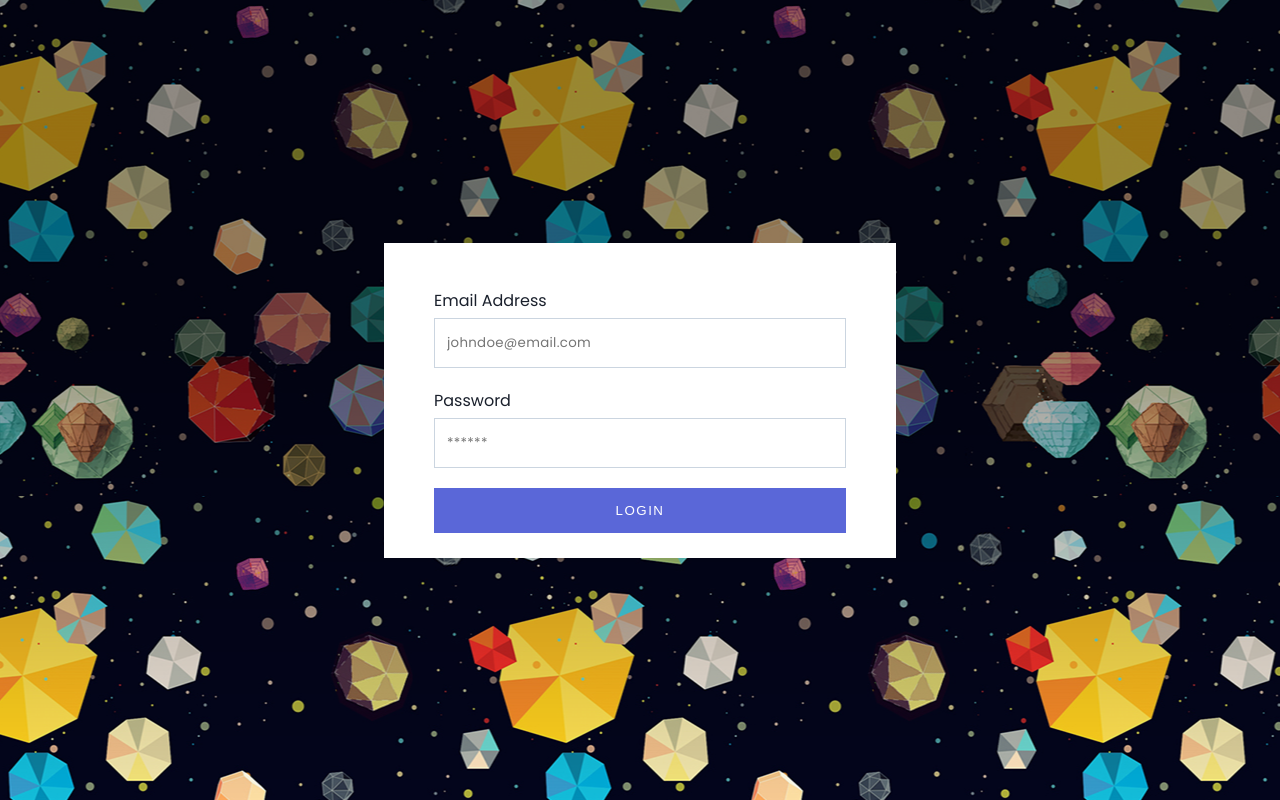
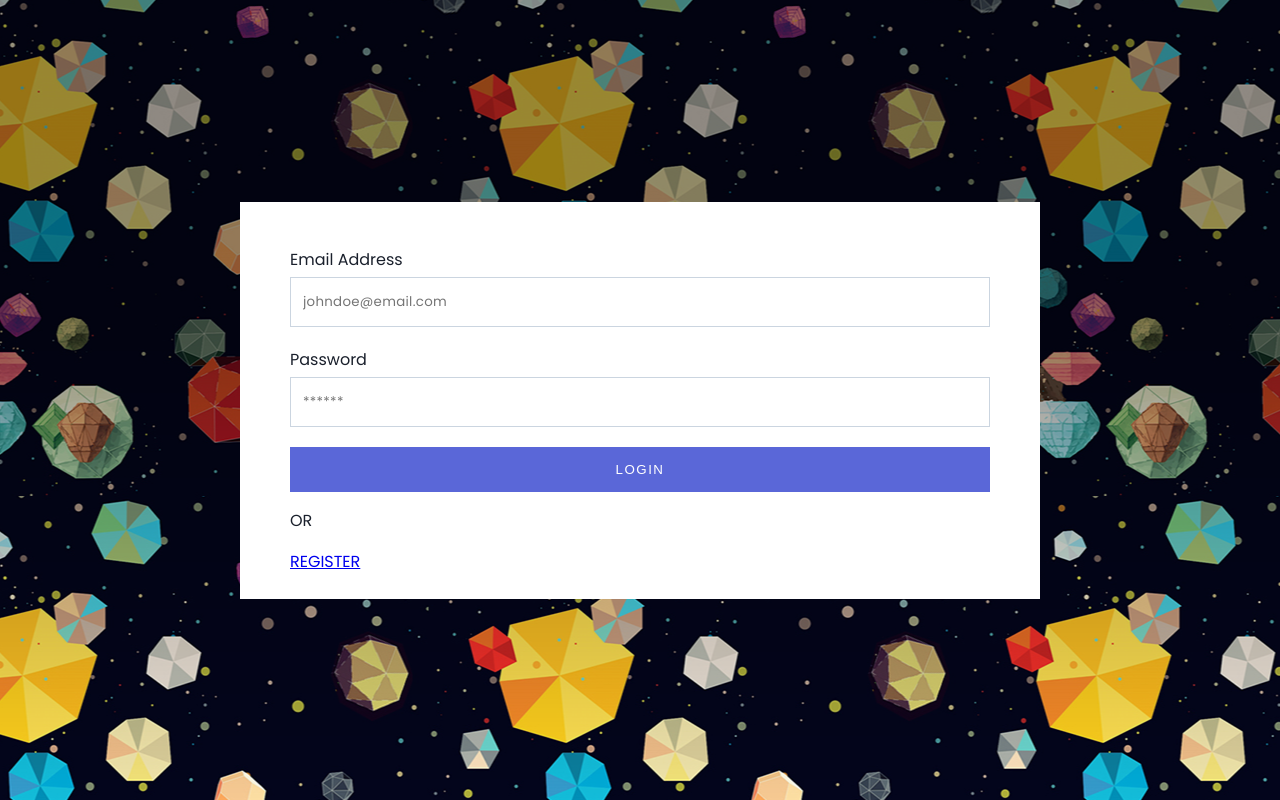
Before and after one commit to agneym/the-goal-tracker, a React (Create React App) app: page /auth/login in a window 1280 px wide. Built offline with nearby package versions, Linux system fonts and the light colour scheme.

Commit message:
substitute with server key

```diff
--- a/src/pages/Auth/Login.js
+++ b/src/pages/Auth/Login.js
@@ -1,5 +1,6 @@
 import React from "react";
 import styled from "styled-components";
+import { Link } from "react-router-dom";
 
 import Input from "../../components/Input";
 import Button from "../../components/Button";
@@ -7,9 +8,8 @@
 const Container = styled.section`
   background-color: ${props => props.theme.colors.white};
   padding: 2.5rem 5rem;
-  width: 40%;
+  width: 100%;
   max-width: 800px;
-  min-width: 500px;
 `;
 
 const StyledInput = styled(Input)`
@@ -47,9 +47,13 @@
           placeholder="******"
           autoComplete="current-password"
         />
-        <Button variant="primary" fullWidth type="submit">
-          LOGIN
-        </Button>
+        <div>
+          <Button variant="primary" fullWidth type="submit">
+            LOGIN
+          </Button>
+          <p>OR</p>
+          <Link to="/auth/register">REGISTER</Link>
+        </div>
       </form>
     </Container>
   );
--- a/src/utils/constants.js
+++ b/src/utils/constants.js
@@ -1,2 +1,2 @@
 export const GRAPHQL_ENDPOINT = "https://graphql.fauna.com/graphql";
-export const FAUNA_CLIENT_KEY = "fnADh0kS2NACEh_U20z5hhFIhWnz0AmFhRXHdZdN";
+export const FAUNA_CLIENT_KEY = "fnADh4aB_oACFEw1VD6V2f9i_gM3HmOBHv4A06LS";
```
